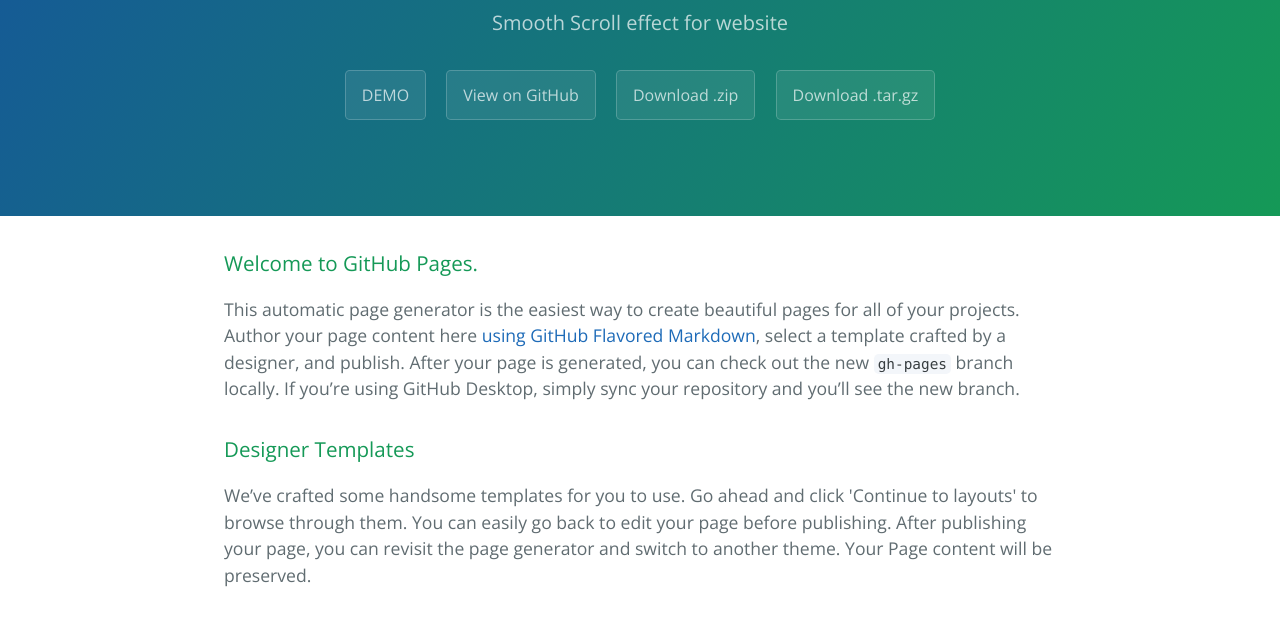
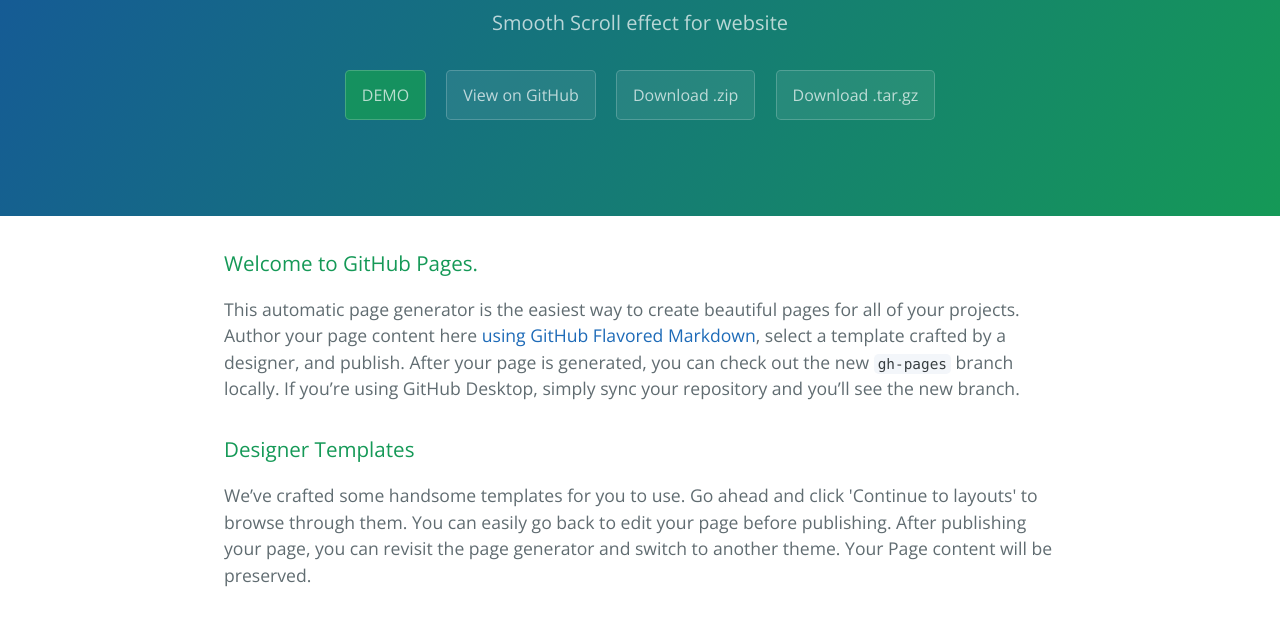
Before and after one commit to maheshwaghmare/smooth-page-scroll, a plain HTML site: page index.html in a window 1280 px wide. Shown: the part 167-784 px from the top of the page. Drawn offline with nearby package versions, Linux system fonts and the light colour scheme.

Commit message:
Added demo button styling

```diff
--- a/stylesheets/stylesheet.css
+++ b/stylesheets/stylesheet.css
@@ -25,8 +25,12 @@
   border-width: 1px;
   border-radius: 0.3rem;
   transition: color 0.2s, background-color 0.2s, border-color 0.2s; }
-  .btn + .btn {
-    margin-left: 1rem; }
+.btn + .btn {
+  margin-left: 1rem; }
+
+.btn.demo {
+    background: #15915f;
+}
 
 .btn:hover {
   color: rgba(255, 255, 255, 0.8);
```
